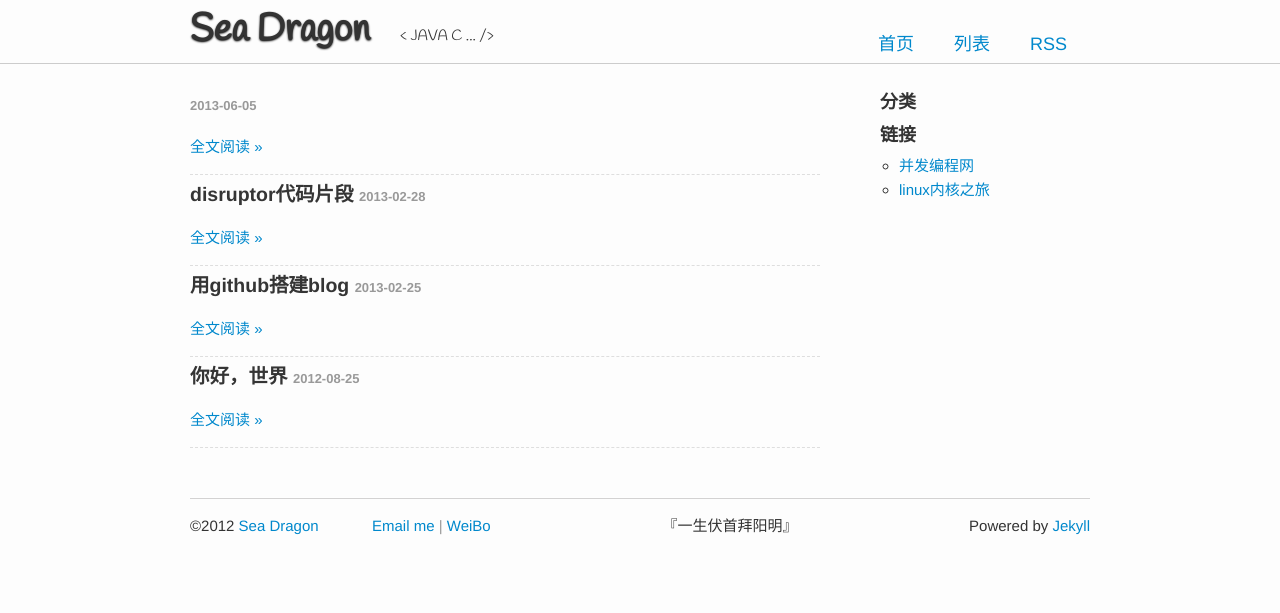
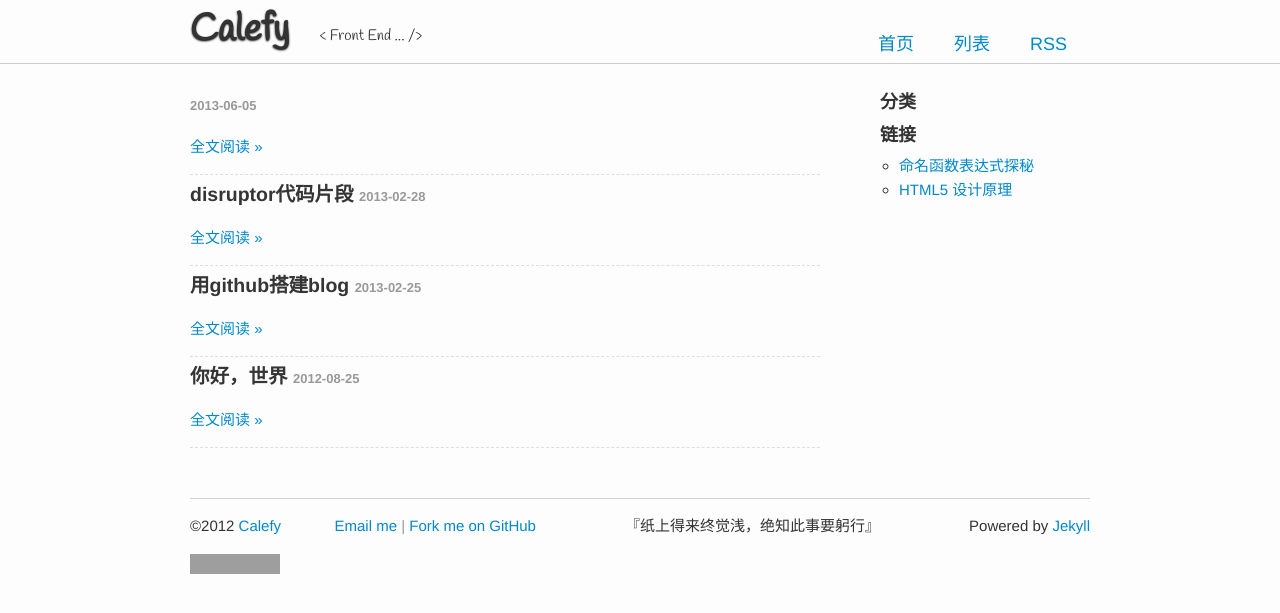
Before and after one commit to seadragonnj/hnnote, a Jekyll site: the page built from index.md, in a window 1280 px wide. Shown: the top 613 px of the page. Built offline with Jekyll 4.4.1, drawn with Linux system fonts in a browser that asks for light colours; Markdown is read by kramdown in place of the engine named in the settings; comment, search, counter and statistics services are not loaded; grey boxes are pictures that could not be loaded.

Commit message:
重新搞一遍

```diff
--- /dev/null
+++ b/404.html
@@ -0,0 +1 @@
+Sorry this page does not exist =(
--- a/_layouts/default.html
+++ b/_layouts/default.html
@@ -10,8 +10,8 @@
 	<body>
 		<header id="header">
 			<div class="header-info fix">
-				<h1><a href="/">Sea Dragon</a></h1>
-				<p class="describe">&lt; JAVA C  ... /&gt;</p>
+				<h1><a href="/">Calefy</a></h1>
+				<p class="describe">&lt; Front End ... /&gt;</p>
 				<nav class="navigation">
 					<ul>
 						<li><a href="/">首页</a></li>
@@ -30,16 +30,24 @@
 
 		<footer id="footer">
 			<p class="l">
-				&copy;2012 <a href="/">Sea Dragon</a>
+				&copy;2012 <a href="/">Calefy</a>
 				&emsp;&emsp;&emsp;
-				<a href="mailto:wanghl82@gmail.com" target="_blank">Email me</a>
+				<a href="mailto:clfsw0201@gmail.com" target="_blank">Email me</a>
 				<span class="c9">|</span>
-				<a href="http://weibo.com/wanghl82?wvr=5" target="_blank">WeiBo</a>
+				<a href="https://github.com/calefy/calefy.github.com" target="_blank">Fork me on GitHub</a>
 			</p>
 			<p class="r">Powered by <a href="https://github.com/mojombo/jekyll" target="_blank">Jekyll</a></p>
 			<p class="tac">
-				『一生伏首拜阳明』
+				『纸上得来终觉浅，绝知此事要躬行』
 			</p>
+			<!--getclicky begin-->
+			<div class="c">
+				<a title="Real Time Analytics" href="http://getclicky.com/66550550" target="_blank"><img alt="Real Time Analytics" src="//static.getclicky.com/media/links/badge.gif" border="0" /></a>
+				<script src="//static.getclicky.com/js" type="text/javascript"></script>
+				<script type="text/javascript">try{ clicky.init(66554389); }catch(e){}</script>
+				<noscript><p><img alt="Clicky" width="1" height="1" src="//in.getclicky.com/66554389ns.gif" /></p></noscript>
+			</div>
+			<!--getclicky end-->
 		</footer><!--/footer end-->
 
 
--- a/_layouts/index.html
+++ b/_layouts/index.html
@@ -18,8 +18,8 @@ layout: default
 	<div>
 		<h3>链接</h3>
 		<ul>
-			<li><a href="http://ifeve.com" target="_blank">并发编程网</a></li>
-			<li><a href="http://www.kerneltravel.net" target="_blank">linux内核之旅</a></li>
+			<li><a href="http://www.cn-cuckoo.com/main/wp-content/uploads/2009/12/named-function-expressions-demystified.html" target="_blank">命名函数表达式探秘</a></li>
+			<li><a href="http://www.cn-cuckoo.com/2010/10/21/the-design-of-html5-2151.html" target="_blank">HTML5 设计原理</a></li>
 		</ul>
 	</div>
 </aside>
--- a/index.md
+++ b/index.md
@@ -1,6 +1,6 @@
 ---
 layout: index
-title: 王海龙的网络日志
+title: Calefy - 前端点滴...
 ---
 
 {% for post in site.posts %}
```
Also changed, not shown: archive.md (line endings or trailing spaces), category.md (line endings or trailing spaces).
